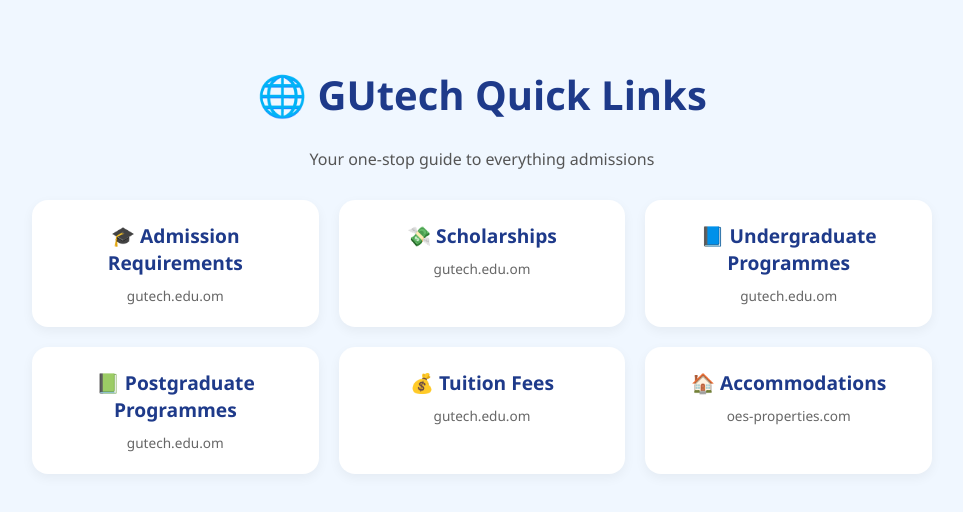
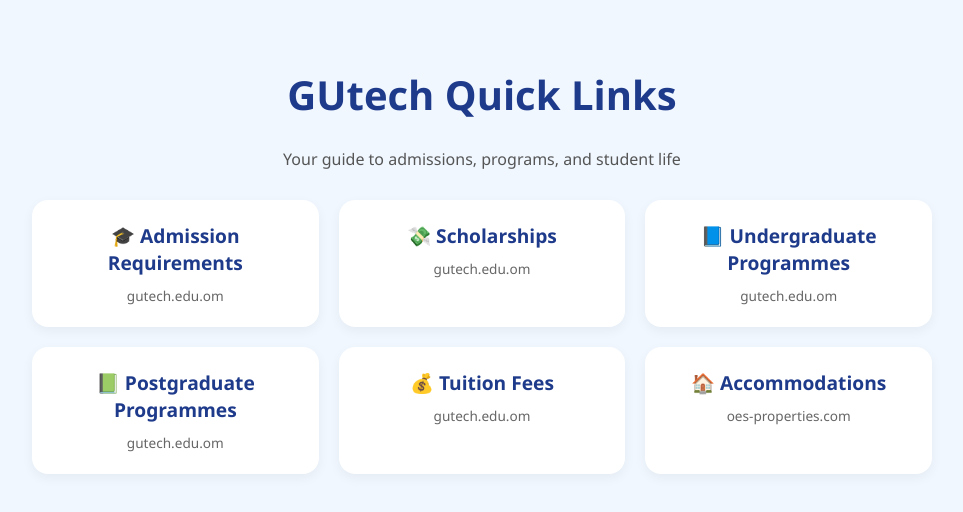
Before and after one commit to NOTFEDZ/GUtech-Links, a plain HTML site: page index.html in a window 1280 px wide. Shown: the whole page, without its empty margins (158-1121 px from the left). Drawn offline with Linux system fonts and the light colour scheme.

Commit message:
Update index.html

```diff
--- a/index.html
+++ b/index.html
@@ -72,8 +72,8 @@
   </style>
 </head>
 <body>
-  <h1>🌐 GUtech Quick Links</h1>
-  <p>Your one-stop guide to everything admissions</p>
+  <h1>GUtech Quick Links</h1>
+  <p>Your guide to admissions, programs, and student life</p>
 
   <div class="links-container">
     <a class="card" href="https://www.gutech.edu.om/applicants-to-undergraduate-programmes/" target="_blank">
```
